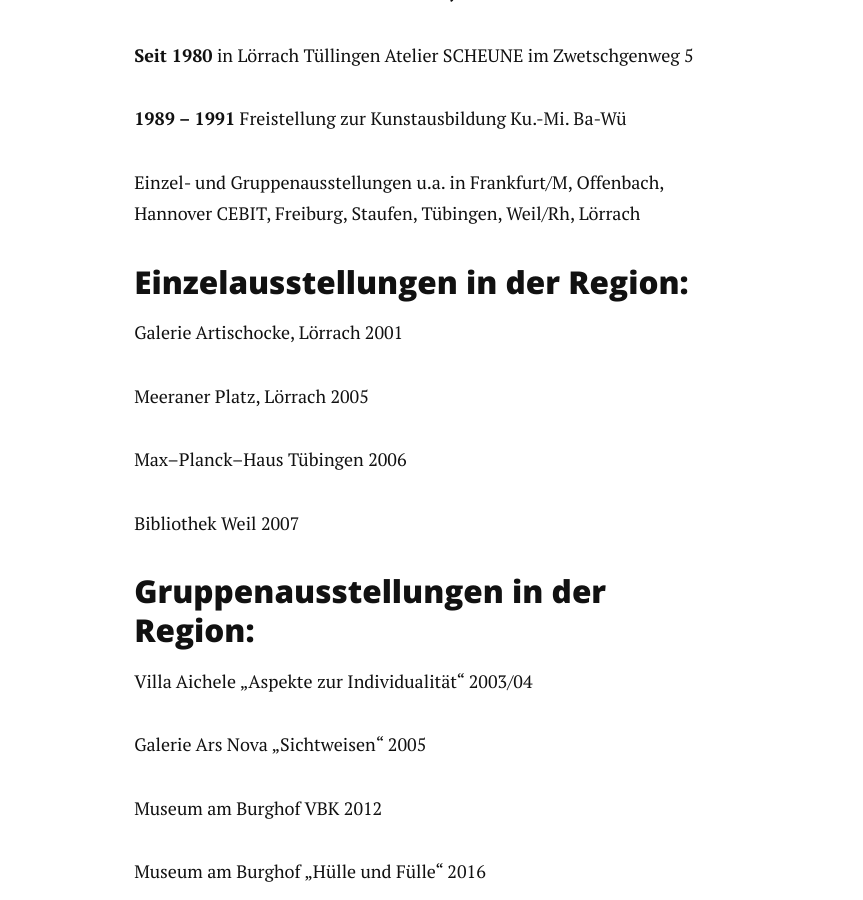
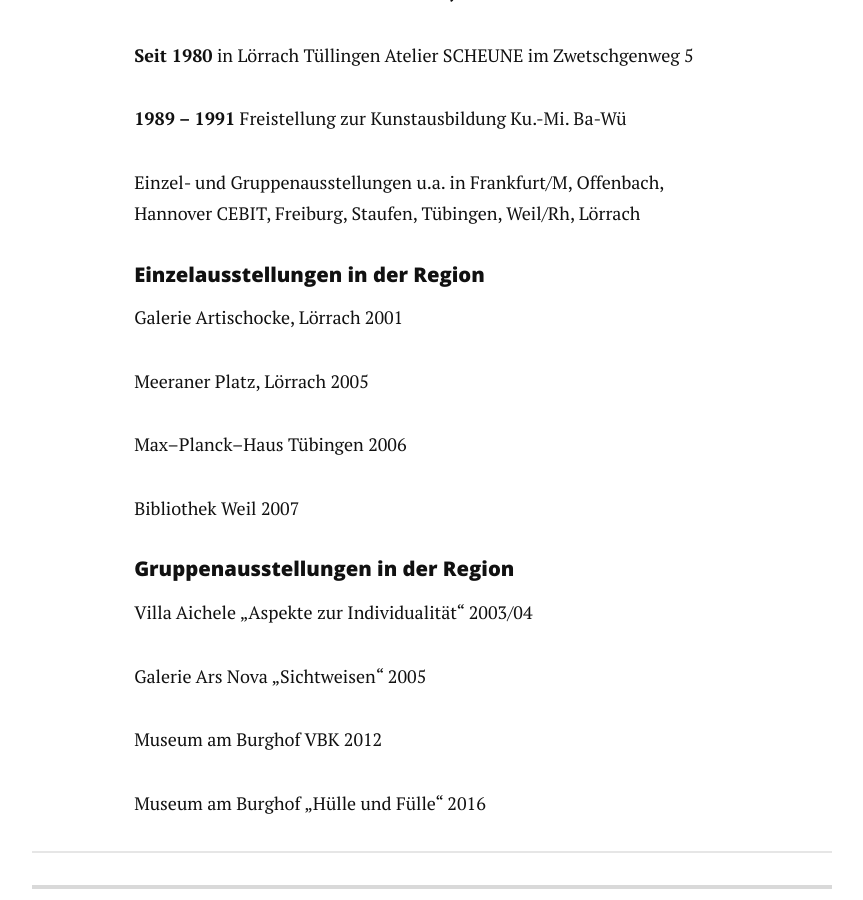
Before and after one commit to jueunseld/jueunseld.github.io, a Jekyll site: the page built from lebenslauf.md, in a window 1280 px wide and 900 px high, scrolled down 1094 px. Shown: the whole window, without its empty margins (208-1071 px from the left). Built offline with Jekyll 4.4.1, drawn with Linux system fonts in a browser that asks for light colours; nearby versions of some CDN libraries.

```diff
--- a/lebenslauf.md
+++ b/lebenslauf.md
@@ -20,7 +20,7 @@ Ku.-Mi. Ba-Wü
 
 Einzel- und Gruppenausstellungen u.a. in Frankfurt/M, Offenbach, Hannover CEBIT, Freiburg, Staufen, Tübingen, Weil/Rh, Lörrach
 
-### Einzelausstellungen in der Region:
+#### Einzelausstellungen in der Region
 
 Galerie Artischocke, Lörrach 2001
 
@@ -30,7 +30,7 @@ Max–Planck–Haus Tübingen 2006
 
 Bibliothek Weil 2007
 
-### Gruppenausstellungen in der Region:
+#### Gruppenausstellungen in der Region
 
 Villa Aichele „Aspekte zur Individualität“ 2003/04
 
```
